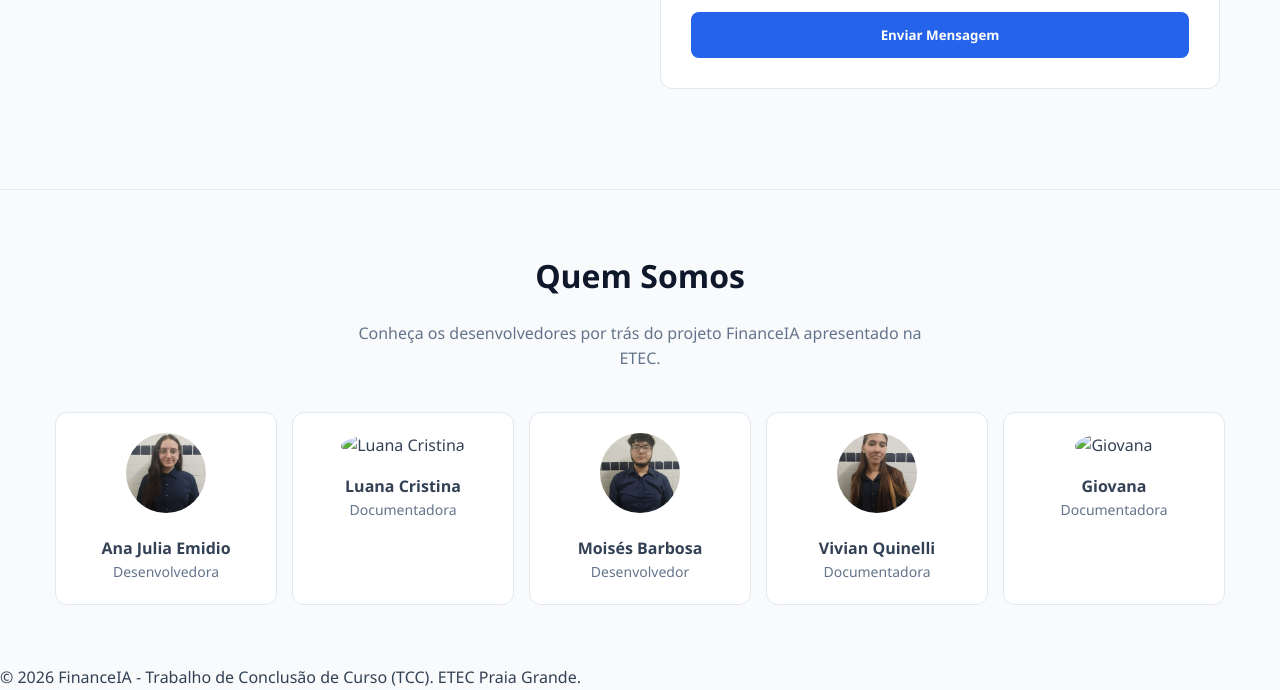
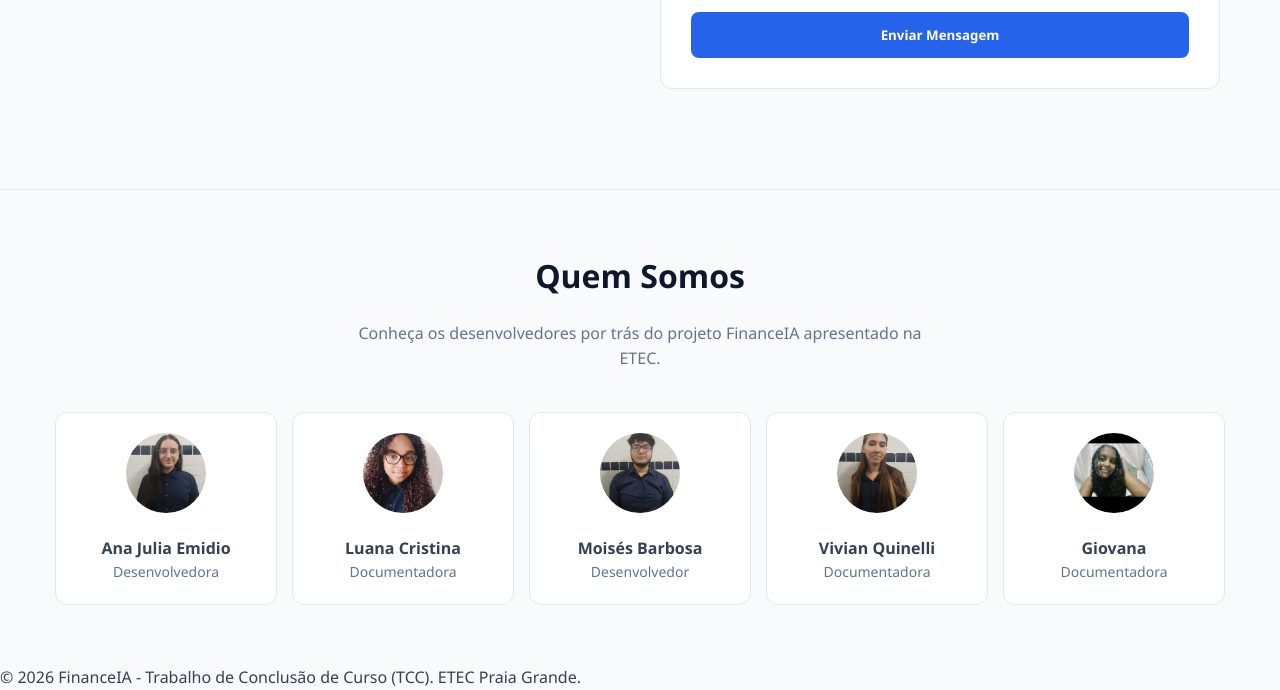
Before and after one commit to Moises-100/FinanceIA, a plain HTML site: page index.html in a window 1280 px wide. Shown: the part 2796-3486 px from the top of the page. Drawn offline with nearby package versions, Linux system fonts and the light colour scheme; no server answers.

Commit message:
Update index.html

```diff
--- a/index.html
+++ b/index.html
@@ -685,7 +685,7 @@
                     <p style="font-size: 14px; color: #64748b;">Desenvolvedora</p>
                 </div>
                 <div class="member-card">
-                    <img src="luana" alt="Luana Cristina" style="width: 80px; height: 80px; border-radius: 50%; object-fit: cover; margin-bottom: 15px;">
+                    <img src="luana.jpeg" alt="Luana Cristina" style="width: 80px; height: 80px; border-radius: 50%; object-fit: cover; margin-bottom: 15px;">
                     <h4>Luana Cristina</h4>
                     <p style="font-size: 14px; color: #64748b;">Documentadora</p>
                 </div>
@@ -700,7 +700,7 @@
                     <p style="font-size: 14px; color: #64748b;">Documentadora</p>
                 </div>
                 <div class="member-card">
-                    <img src="giovana" alt="Giovana" style="width: 80px; height: 80px; border-radius: 50%; object-fit: cover; margin-bottom: 15px;">
+                    <img src="giovana.jpeg" alt="Giovana" style="width: 80px; height: 80px; border-radius: 50%; object-fit: cover; margin-bottom: 15px;">
                     <h4>Giovana</h4>
                     <p style="font-size: 14px; color: #64748b;">Documentadora</p>
                 </div>
```
